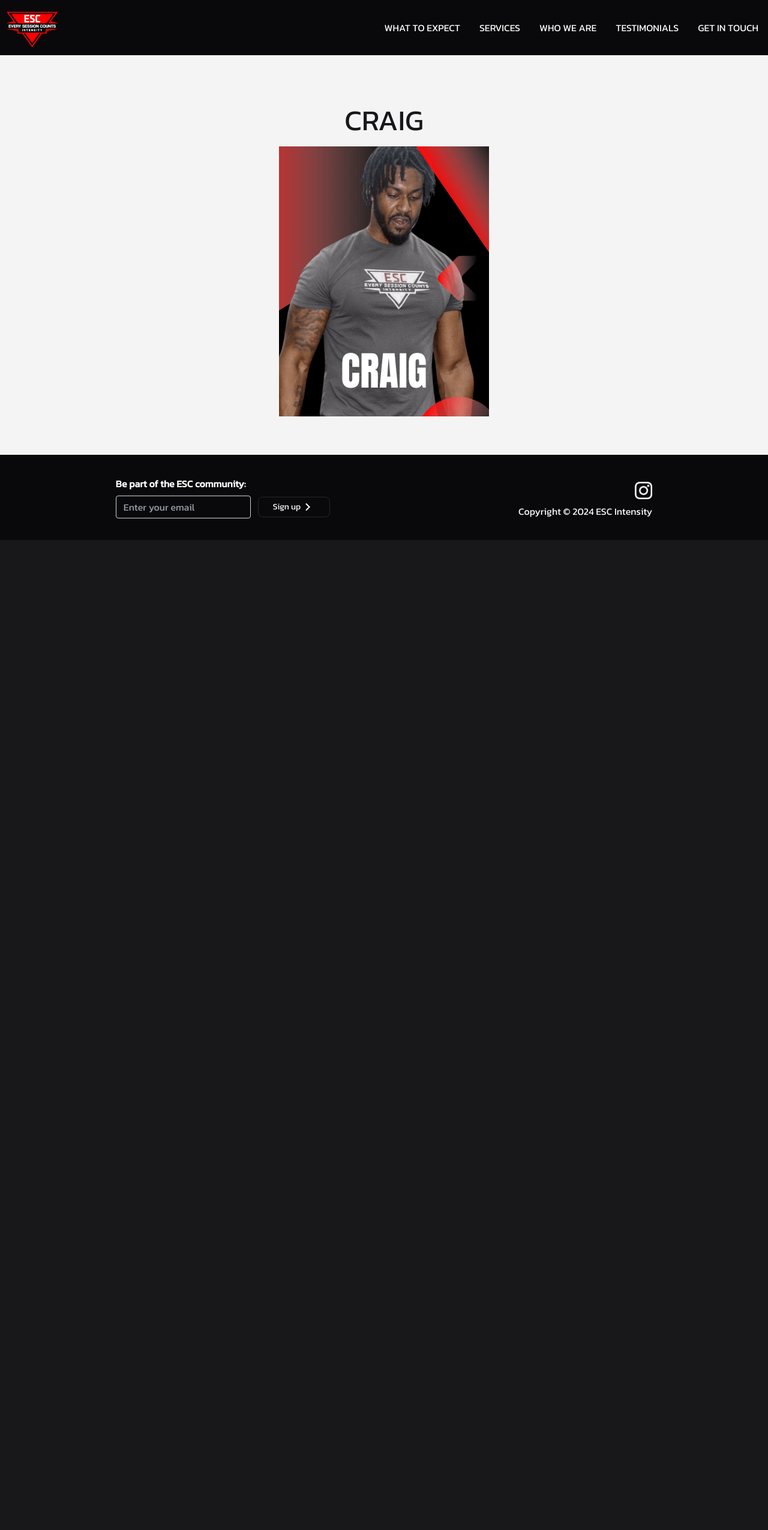
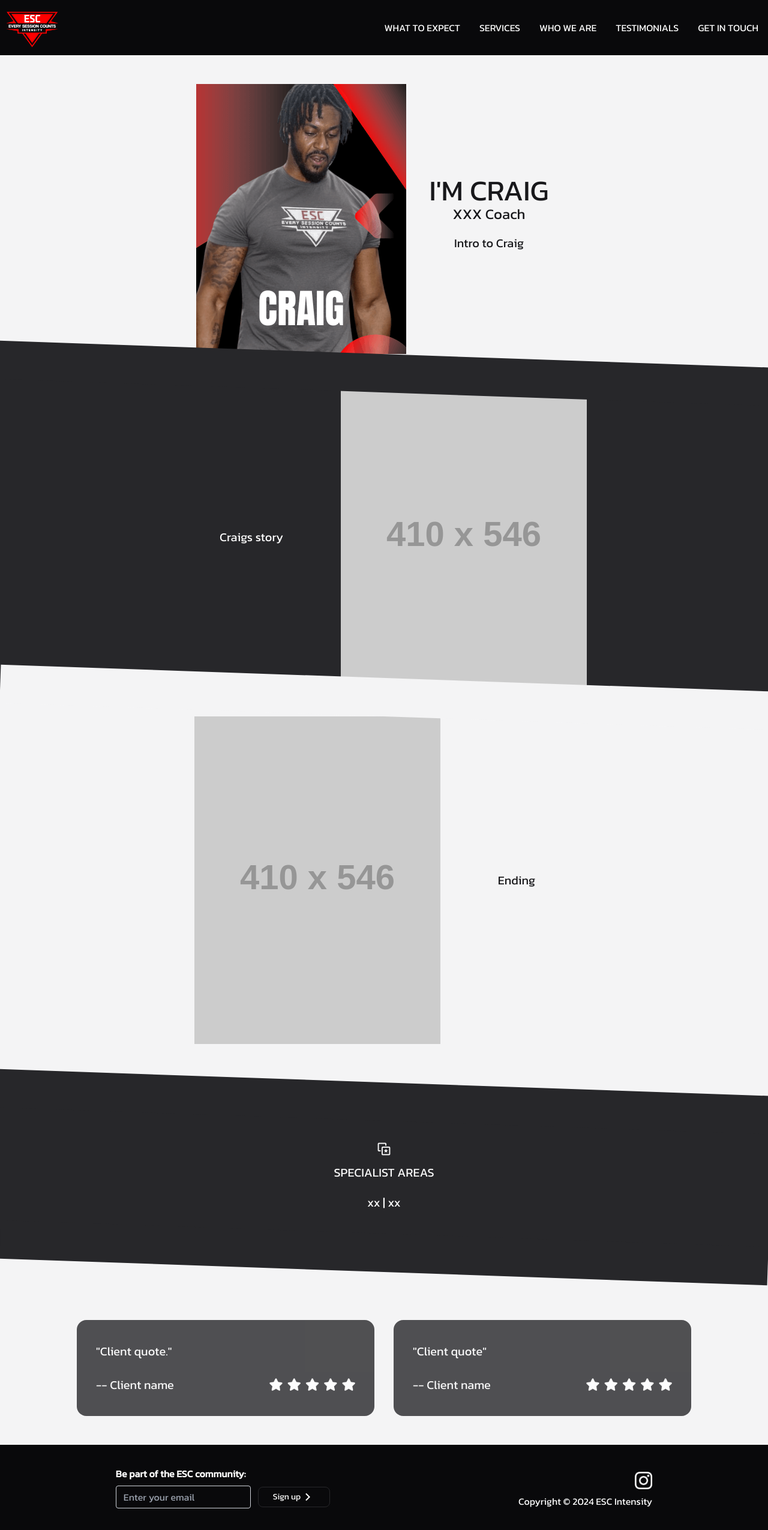
Before and after one commit to dee-lab/escintensity, a Next.js app: page /coaches/craig in a window 1280 px wide. Shown: the whole page at 60% size. Before the commit the page ends 900 px from the top, so only its background shows below. Built offline with nearby package versions, Linux system fonts and the light colour scheme.

Commit message:
Add coach page

```diff
--- a/app/coaches/craig/page.jsx
+++ b/app/coaches/craig/page.jsx
@@ -1,22 +1,98 @@
-'use client'
+"use client";
 
 import Image from "next/image";
 
 export default function CoachCraig() {
 	return (
-    <main className="bg-zinc-100 py-16">
-      <header className="flex flex-col text-zinc-900 text-center items-center gap-8 ms-auto me-auto max-w-[80%]">
-        <h1 className="my-5">Craig</h1>
-      </header>
-      <div className="flex flex-col text-zinc-900 text-center items-center gap-8 ms-auto me-auto max-w-[80%]">
-       <div className="flex flex-wrap justify-center items-center gap-8 *:shrink *:grow *:basis-1/2 *:max-w-[350px]">
+		<main className='bg-zinc-100 py-12 text-zinc-900 text-center'>
+			{/* slice */}
+			<div className='flex flex-col-reverse lg:flex-row justify-center items-center ms-auto me-auto max-w-[80%]'>
 				<Image
-            src="/Craig.png"
+					src='/Craig.png'
 					width={350}
 					height={450}
-          alt="An image of Craig, one of the coaches" />
+					alt='An image of Craig, one of the coaches'
+				/>
+				<div>
+					<h1>I&#39;m Craig</h1>
+					<p className=' text-2xl'>XXX Coach</p>
+					<div className='py-8 lg:py-4 lg:px-20'>
+						<p className='text-xl leading-8'>Intro to Craig</p>
+					</div>
+				</div>
+			</div>
+			{/* line */}
+			<div className='bg-zinc-800 rotate-2 h-16 -ml-2 -mt-3 lg:mt-0'></div>
+			{/* slice */}
+			<div className='bg-zinc-800 -mt-8'>
+				<div className='flex flex-col-reverse lg:flex-row-reverse justify-center items-center gap-4 lg:gap-8 ms-auto me-auto max-w-[80%]'>
+					<img src='https://placehold.co/410x546' alt='A placeholder image' />
+					<div className='py-8 lg:*:px-16 text-xl leading-10 text-neutral-50'>
+						<p>Craigs story</p>
+					</div>
+				</div>
+			</div>
+			{/* line */}
+			<div className='bg-zinc-100 rotate-2 h-16 -mt-[38px]'></div>
+			{/* slice */}
+			<div className='flex flex-col-reverse lg:flex-row justify-center items-center gap-4 lg:gap-8 ms-auto me-auto max-w-[80%]'>
+				<img src='https://placehold.co/410x546' alt='A placeholder image' />
+				<div className=' py-8 lg:*:px-16 text-xl leading-10'>
+					<p>Ending</p>
+				</div>
+			</div>
+			{/* line */}
+			<div className='bg-zinc-800 rotate-2 h-16 -ml-2 mt-16'></div>
+			{/* slice */}
+			<div className='bg-zinc-800 -mt-8'>
+				<div className='flex flex-col-reverse lg:flex-row-reverse justify-center items-center gap-4 lg:gap-8 ms-auto me-auto max-w-[80%]'>
+					<div className='py-16 text-xl leading-10 text-neutral-50'>
+						<span className='material-symbols-outlined text-4xl'>
+							stack_star
+						</span>
+						<h3 className='text-xl font-medium uppercase pb-4'>
+							specialist areas
+						</h3>
+						<p className='hidden lg:inline'>xx | xx</p>
+						<ul className='*:list-none lg:hidden leading-8'>
+							<li>xx</li>
+							<li>xx</li>
+						</ul>
+					</div>
+				</div>
+			</div>
+			{/* line */}
+			<div className='bg-zinc-800 rotate-2 h-16 -mt-8'></div>
+			{/* slice */}
+			<div className='flex flex-col lg:flex-row justify-center items-center lg:items-stretch *:grow *:shrink *:basis-20 gap-8 pt-20 ms-auto me-auto max-w-[80%] *:bg-zinc-800 *:text-left *:text-neutral-50 *:flex *:flex-col *:gap-4 *:justify-between *:p-8 *:max-w-[640px] *:min-w-2/5 *:rounded-2xl *:opacity-80'>
+				{/* Box 1 */}
+				<div className='text-xl leading-10'>
+					<blockquote>&quot;Client quote.&quot;</blockquote>
+					<div className='flex flex-row justify-between items-center'>
+						<p>-- Client name</p>
+						<Image
+							src='/five-stars-white.png'
+							width={143.5}
+							height={21}
+							alt='Five stars'
+						/>
+					</div>
+				</div>
+
+				{/* Box 2 */}
+				<div className='text-xl leading-10'>
+					<blockquote>&quot;Client quote&quot;</blockquote>
+					<div className='flex flex-row justify-between items-center'>
+						<p>-- Client name</p>
+						<Image
+							src='/five-stars-white.png'
+							width={143.5}
+							height={21}
+							alt='Five stars'
+						/>
+					</div>
 				</div>
 			</div>
 		</main>
-  )
+	);
 }
--- a/app/coaches/joel/page.jsx
+++ b/app/coaches/joel/page.jsx
@@ -1,69 +1,89 @@
-'use client'
+"use client";
 
 import Image from "next/image";
 
 export default function CoachJoel() {
 	return (
-    <main className="bg-zinc-100 py-12 text-zinc-900 text-center">
+		<main className='bg-zinc-100 py-12 text-zinc-900 text-center'>
 			{/* slice */}
-      <div className="flex flex-col-reverse lg:flex-row justify-center items-center ms-auto me-auto max-w-[80%]">
+			<div className='flex flex-col-reverse lg:flex-row justify-center items-center ms-auto me-auto max-w-[80%]'>
 				<Image
-          src="/Joel-transformation.jpg"
+					src='/Joel-transformation.jpg'
 					width={410}
 					height={410}
-          alt="An image of Joel's body transformation" />
+					alt="An image of Joel's body transformation"
+				/>
 				<div>
 					<h1>I&#39;m Joel</h1>
-          <h2 className="mb-4">also known as Syxx</h2>
-          <p className=" text-2xl">Lifestyle Transformation Coach</p>
-          <div className="py-8 lg:py-4 lg:px-20">
-            <p className="text-xl leading-8">I&#39;m a level 3 personal trainer with over 17 years experience training and coaching a wide range of clients based on their specific fitness goals.
+					<h2 className='mb-4'>also known as Syxx</h2>
+					<p className=' text-2xl'>Lifestyle Transformation Coach</p>
+					<div className='py-8 lg:py-4 lg:px-20'>
+						<p className='text-xl leading-8'>
+							I&#39;m a level 3 personal trainer with over 17 years experience
+							training and coaching a wide range of clients based on their
+							specific fitness goals.
 						</p>
 					</div>
 				</div>
 			</div>
 			{/* line */}
-      <div className="bg-zinc-800 rotate-2 h-16 -ml-2 -mt-3 lg:mt-0"></div>
+			<div className='bg-zinc-800 rotate-2 h-16 -ml-2 -mt-3 lg:mt-0'></div>
 			{/* slice */}
-      <div className="bg-zinc-800 -mt-8">
-        <div className="flex flex-col-reverse lg:flex-row-reverse justify-center items-center gap-4 lg:gap-8 ms-auto me-auto max-w-[80%]">
+			<div className='bg-zinc-800 -mt-8'>
+				<div className='flex flex-col-reverse lg:flex-row-reverse justify-center items-center gap-4 lg:gap-8 ms-auto me-auto max-w-[80%]'>
 					<Image
-            src="/Joel-comp.jpg"
+						src='/Joel-comp.jpg'
 						width={410}
 						height={546}
-            alt="An image of Joel, posing at his bodybuilding competition" />
-          <div className="py-8 lg:*:px-16 text-xl leading-10 text-neutral-50">
-            <p>I have gone through countless physique transformations myself including competitive bodybuilding. Due to this, not only do I understand your challenges that may come within your fitness journey; but more importantly, how to overcome them to achieve your desired result.
+						alt='An image of Joel, posing at his bodybuilding competition'
+					/>
+					<div className='py-8 lg:*:px-16 text-xl leading-10 text-neutral-50'>
+						<p>
+							I have gone through countless physique transformations myself
+							including competitive bodybuilding. Due to this, not only do I
+							understand your challenges that may come within your fitness
+							journey; but more importantly, how to overcome them to achieve
+							your desired result.
 						</p>
 					</div>
 				</div>
 			</div>
 			{/* line */}
-      <div className="bg-zinc-100 rotate-2 h-16 -mt-[38px]"></div>
+			<div className='bg-zinc-100 rotate-2 h-16 -mt-[38px]'></div>
 			{/* slice */}
-      <div className="flex flex-col-reverse lg:flex-row justify-center items-center gap-4 lg:gap-8 ms-auto me-auto max-w-[80%]">
+			<div className='flex flex-col-reverse lg:flex-row justify-center items-center gap-4 lg:gap-8 ms-auto me-auto max-w-[80%]'>
 				<Image
-          src="/Joel-coach.jpg"
+					src='/Joel-coach.jpg'
 					width={410}
 					height={546}
-          alt="An image of Joel, also known as Syxx, one of the coaches" />
-        <div className=" py-8 lg:*:px-16 text-xl leading-10">
-          <p>Whether you&#39;re starting your journey or taking it to the next level, I believe with the right guidance, support and accountability, anyone can transform their physique whilst improving their physical and mental health.
+					alt='An image of Joel, also known as Syxx, one of the coaches'
+				/>
+				<div className=' py-8 lg:*:px-16 text-xl leading-10'>
+					<p>
+						Whether you&#39;re starting your journey or taking it to the next
+						level, I believe with the right guidance, support and
+						accountability, anyone can transform their physique whilst improving
+						their physical and mental health.
 					</p>
 				</div>
 			</div>
 			{/* line */}
-      <div className="bg-zinc-800 rotate-2 h-16 -ml-2 mt-16"></div>
+			<div className='bg-zinc-800 rotate-2 h-16 -ml-2 mt-16'></div>
 			{/* slice */}
-      <div className="bg-zinc-800 -mt-8">
-        <div className="flex flex-col-reverse lg:flex-row-reverse justify-center items-center gap-4 lg:gap-8 ms-auto me-auto max-w-[80%]">
-          <div className="py-16 text-xl leading-10 text-neutral-50">
-            <span className="material-symbols-outlined text-4xl">stack_star</span>
-            <h3 className="text-xl font-medium uppercase pb-4">specialist areas</h3>
-            <p className="hidden lg:inline">
-              Body fat reduction | Muscular development | Bodybuilding | Lifestyle coaching | Online coaching | Tailored nutrition plans
+			<div className='bg-zinc-800 -mt-8'>
+				<div className='flex flex-col-reverse lg:flex-row-reverse justify-center items-center gap-4 lg:gap-8 ms-auto me-auto max-w-[80%]'>
+					<div className='py-16 text-xl leading-10 text-neutral-50'>
+						<span className='material-symbols-outlined text-4xl'>
+							stack_star
+						</span>
+						<h3 className='text-xl font-medium uppercase pb-4'>
+							specialist areas
+						</h3>
+						<p className='hidden lg:inline'>
+							Body fat reduction | Muscular development | Bodybuilding |
+							Lifestyle coaching | Online coaching | Tailored nutrition plans
 						</p>
-            <ul className="*:list-none lg:hidden leading-8">
+						<ul className='*:list-none lg:hidden leading-8'>
 							<li>Body fat reduction</li>
 							<li>Muscular development</li>
 							<li>Bodybuilding</li>
@@ -75,24 +95,44 @@ export default function CoachJoel() {
 				</div>
 			</div>
 			{/* line */}
-      <div className="bg-zinc-800 rotate-2 h-16 -mt-8"></div>
+			<div className='bg-zinc-800 rotate-2 h-16 -mt-8'></div>
 			{/* slice */}
-      <div className="flex flex-col lg:flex-row justify-center items-center lg:items-stretch *:grow *:shrink *:basis-20 gap-8 pt-20 ms-auto me-auto max-w-[80%] *:bg-zinc-800 *:text-center *:text-neutral-50 *:flex *:flex-col *:gap-4 *:justify-between *:p-8 *:max-w-[640px] *:min-w-2/5">
+			<div className='flex flex-col lg:flex-row justify-center items-center lg:items-stretch *:grow *:shrink *:basis-20 gap-8 pt-20 ms-auto me-auto max-w-[80%] *:bg-zinc-800 *:text-left *:text-neutral-50 *:flex *:flex-col *:gap-4 *:justify-between *:p-8 *:max-w-[640px] *:min-w-2/5 *:rounded-2xl *:opacity-80'>
 				{/* Box 1 */}
-        <div className="text-xl leading-10">
-          <blockquote className="text-left italic">&quot;Syxx has been pivotal to the way that I have not only changed and made my body healthier, but also the way that I now look at fitness and nutrition.&quot;
+				<div className='text-xl leading-10'>
+					<blockquote>
+						&quot;Syxx has been pivotal to the way that I have not only changed
+						and made my body healthier, but also the way that I now look at
+						fitness and nutrition.&quot;
 					</blockquote>
-          <p className="text-right">- Ludwig A.</p>
+					<div className='flex flex-row justify-between items-center'>
+						<p>-- Ludwig A.</p>
+						<Image
+							src='/five-stars-white.png'
+							width={143.5}
+							height={21}
+							alt='Five stars'
+						/>
+					</div>
 				</div>
 
 				{/* Box 2 */}
-        <div className="text-xl leading-10">
-          <blockquote className="text-left italic">&quot;Signing up with Syxx was the best decision I could have made for my fitness goals.&quot;
+				<div className='text-xl leading-10'>
+					<blockquote>
+						&quot;Signing up with Syxx was the best decision I could have made
+						for my fitness goals.&quot;
 					</blockquote>
-          <p className="text-right">- Sarah King</p>
+					<div className='flex flex-row justify-between items-center'>
+						<p>-- Sarah King</p>
+						<Image
+							src='/five-stars-white.png'
+							width={143.5}
+							height={21}
+							alt='Five stars'
+						/>
 					</div>
-
+				</div>
 			</div>
 		</main>
-  )
+	);
 }
```
Also changed, not shown: app/coaches/sections/coaches.jsx (+16 -9 lines), app/ui/nav.jsx (+9 -9 lines), public/five-stars-white.png (added). Lines whose indentation alone changed are shown as unchanged.
